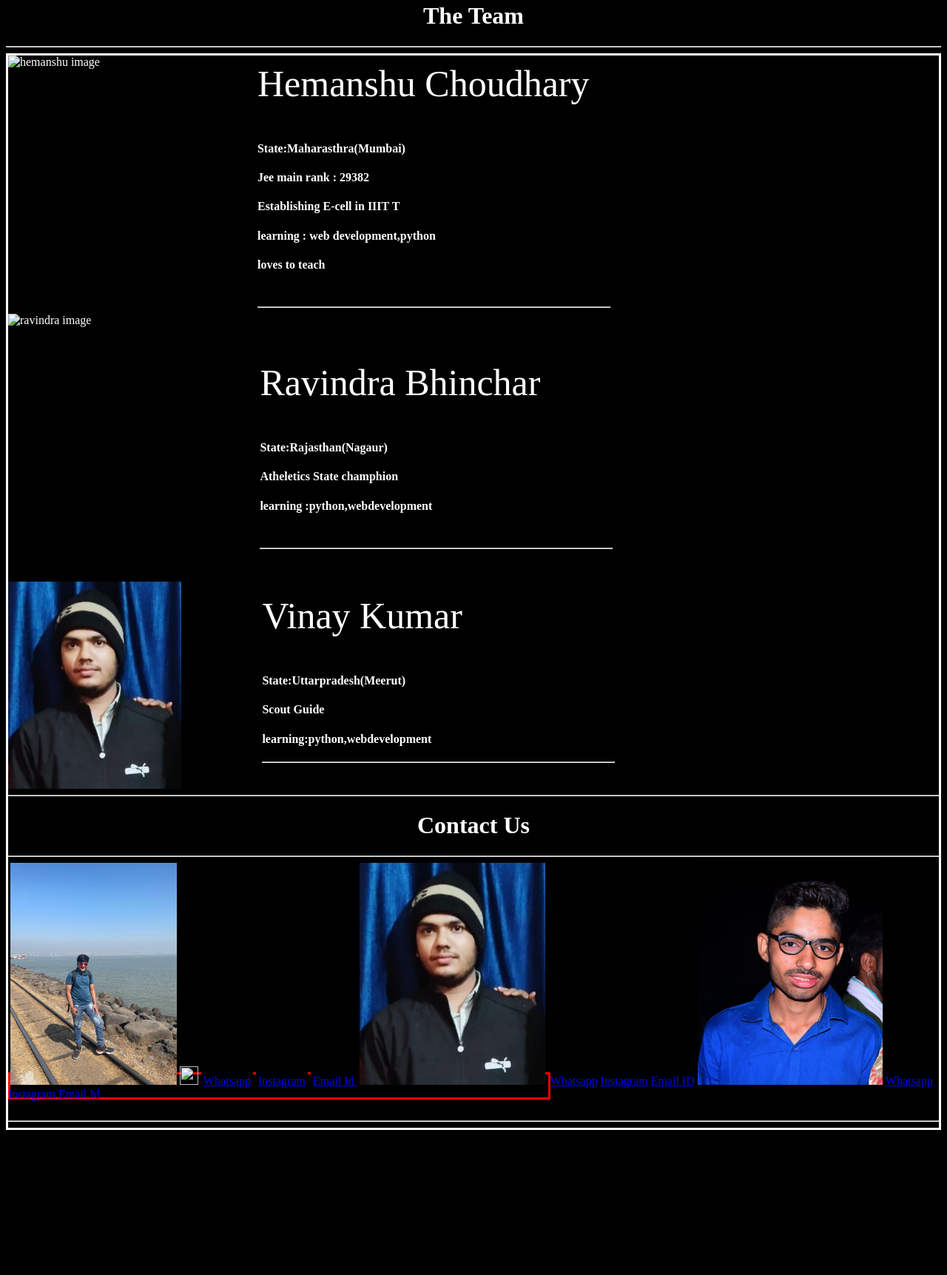
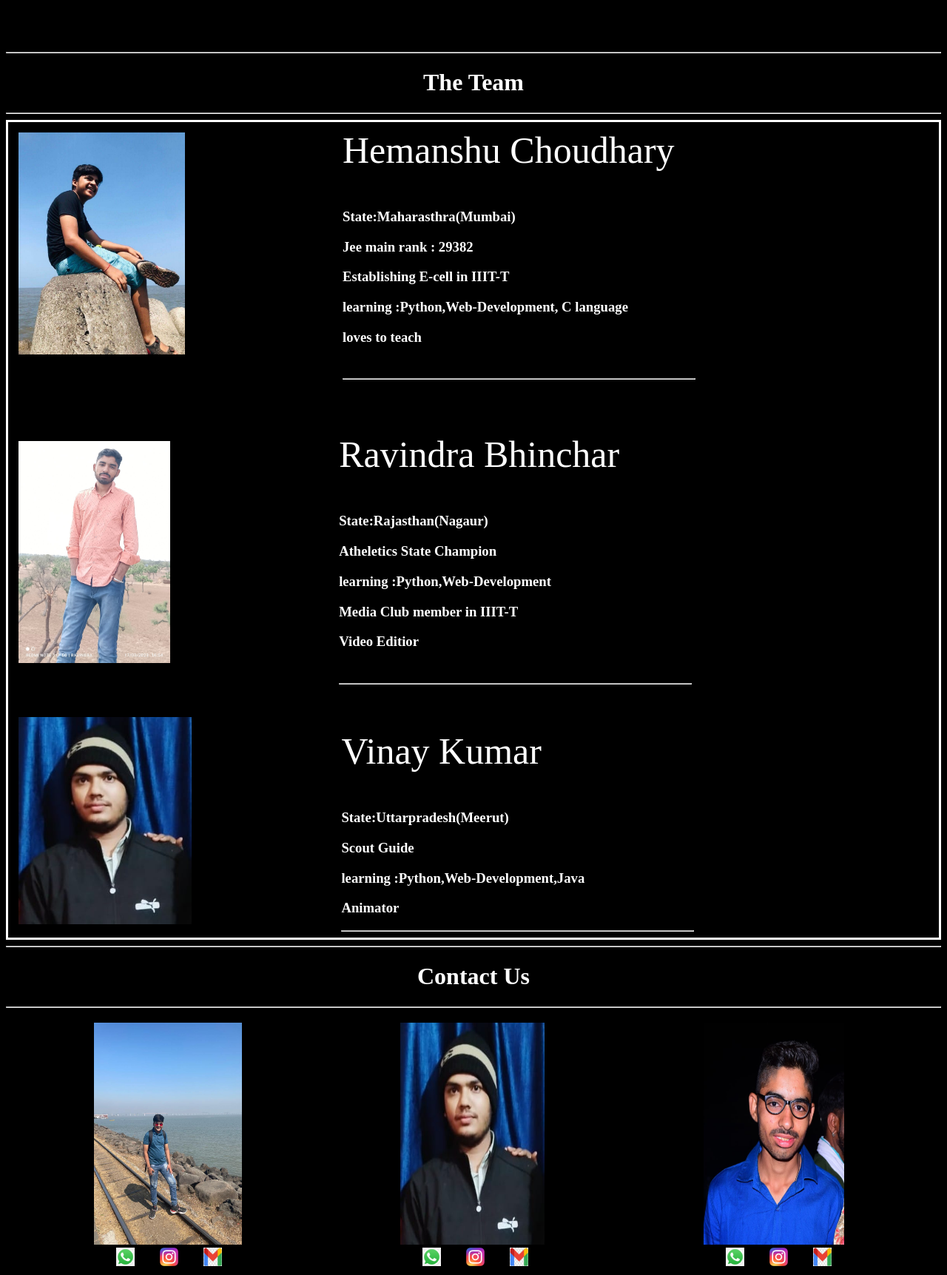
Before and after one commit to Sukhdevvinay/Hackgenius.github.io, a plain HTML site: page Hack.html in a window 1280 px wide. Shown: the part 757-2480 px from the top of the page at 74% size. Before the commit the page ends 2292 px from the top, so only its background shows below. Drawn offline with Linux system fonts and the light colour scheme.

Commit message:
1) Title of page 2) Navigation bar 3) Link of CSS 4) Link of Video ' 5) Making a Title Section 6) Making a Conatct Section

```diff
--- a/Hack.css
+++ b/Hack.css
@@ -1,8 +1,22 @@
+/*Styles used in Body*/
 body{
     background-color: black;
     color: white;
   }
-
+/*Fixing a position of navigation bar*/
+.head {
+    position: fixed;
+    width: 100%;
+    z-index: 1;
+}
+.main-content {
+    margin-top: 55px; /* The same height as the navbar */
+}
+/*background color of navigation bar*/
+.head.fixed {
+    background-color:black;
+}
+/*Style used in container of icons*/
   .head {
       border-style: solid;
       border-color: black;
@@ -12,10 +26,12 @@ body{
       margin-top: -8px;
       margin-left: -8px;
       margin-right: -8px;
-  }
+      }
+/*Used to remove the bottom line of links */
   nav a{
       text-decoration: none;
   }
+  /*Styles used in icons */
   .menu {
       font-size: 23px;
       border: solid;
@@ -24,13 +40,7 @@ body{
       margin-right: 127px;
       float: right;
   }
-  .port {
-      border-style: solid;
-      border-color: black;
-  }
-  #welcome {
-      float: center;
-  }
+  /*shifting information div to the center */
   .center {
       display: flex;
       justify-content: center;
@@ -38,55 +48,97 @@ body{
       font-size: 112px;
       padding-top: 14px;
     }
+    /*styles used in Images */
     #img {
       margin-top: -39px;
       height: 650px;
       width: 1442px;
     }
-
+    /*styles of team container*/
   .team {
       border-style: solid;
   }
+  /*styles of Person1*/
   .hemanshu1{
       display:flex
   }
+  /*styles of Personinfo1*/
   .hemanshuinfo{
       margin-left: 213px;
       width: 477px;
       margin-top: -41px;
   }
-
+  /*styles of Person2*/
   .name {
       font-size: 50px;
   }
+  /* styles of Head line*/
   #T1,#C1 {
       text-align: center;
       color: white;
   }
+  /* styles of Person2 */
   .ravindra1 {
       display:flex
   }
+  /* styles of Personinfo2 */
   .ravindrainfo {
       margin-left: 228px;
       width: 477px;
       margin-top: 14px;
   }
+  /* styles of Person3 */
   .vinay1 {
       display:flex
   }
+  /* Styles of Personinfo3 */
   .vinayinfo {
-      margin-left: 109px;
+      margin-left: 202px;
       width: 477px;
       margin-top: -33px;
   }
-  .icons {
-    border-style: solid;
-    border-color: black;
-    margin-bottom: 12px;
+  /*  */
+  .button{
+      text-decoration: none;
+      padding-left: 30px;
   }
-  .Iot {
-    border: red;
-    border-style: solid;
-    padding-bottom: 14px;
-    width:47px;
+  /* Styles of Conatct menu bar */
+  .Contactinfo{
+      display: flex;
+      justify-content: space-around;
+      flex-direction: row;
   }
+  /* styles of person3 info in menu bar */
+  .vinay2{
+      margin-top: 12px;
+  }
+   /* styles of person2 info in menu bar */
+  .ravindra2{
+      margin-top: 12px;
+      margin-right: -316px;
+  }
+   /* styles of person1 info in menu bar */
+  .hemanshu2{
+  margin-left: 12px;
+  margin-top: 12px;
+  }
+  /*Team Section Styles*/
+  .part2{
+    margin-top: 83px;
+  }
+  /* styles of icons after clicking on it */
+  .menu:hover{
+    color: aqua;
+  }
+  /*Arrangement of fixing the position*/
+  .right {
+    margin-left: 14px;
+  }
+  /*Arrangement of fixing the position*/
+  #rav {
+    margin-top: 75px;
+  }
+  /*Arrangement of fixing the position*/
+  #hem{
+    margin-top: 14px;
+  }
--- a/Hack.html
+++ b/Hack.html
@@ -1,89 +1,122 @@
 <!DOCTYPE html>
 <html lang="en">
 <head>
+            <!-- titile of page -->
         <title>Portfolio|Hack-Genious</title>
-        <nav>   <div class = "head">
-            <a class = "menu" href="#C1">📞Contact us</a>
-            <a class = "menu" href="#T1">👨‍👨‍👦Team</a>
-            <a class = "menu" href="#.port">🏠Home</a>
+           <!-- navigation bar -->
+            <div class = "head">
+             <nav>
+                <a class = "menu" href="#C1">  📞Contact us</a>
+                <a class = "menu" href="#T1">   👨‍👨‍👦Team</a>
+                <a class = "menu" href="#top"> 🏠Home</a>
+             </nav>
             </div>
-    </nav>
+             <!-- link of css file -->
+            <link rel="stylesheet" href="Hack.css">
 </head>
-    <link rel="stylesheet" href="Hack.css">
 <body>
-
-        <div class = "port"  style="height:70%; width:100%">
-            <div class="video" style="height:70%; width:100%">
-        <video src="video1.mp4" autoplay loop height="650px" width="100%"></video>
+     <!-- linking of video to html  -->
+    <div  style="height:100%; width:100%">
+     <section id="top"></section>
+      <div class="video"   style="height:100%; width:100%">
+       <video src="video1.mp4" autoplay loop height="732px" width="100%">
+      </section>
+       </video>
       </div>
     </div>
+
+    <!-- title of team section  -->
+    <div class="part2">
      <hr>
-
       <H1 id="T1">The Team</H1>
      <HR>
+    </div>
+    <!-- Content of team section  -->
      <div class="team">
+        <!-- hemanshu section 1 -->
         <div class="hemanshu1">
-    <img src="hemanshu.jpg" height="300" alt="hemanshu image"  > </img>
+            <img src="hemanshu.jpg" height="300" alt="hemanshu image" id="hem" class = "right"> </img>
                 <div class="hemanshuinfo">
                     <p class = "name">Hemanshu Choudhary</p>
-        <h4>State:Maharasthra(Mumbai)</h4>
-        <h4>Jee main rank : 29382</h4>
-        <h4>Establishing E-cell in IIIT T</h4>
-        <h4>learning : web development,python</h4>
-        <h4>loves to teach </h4>
+                    <h3>State:Maharasthra(Mumbai)</h3>
+                    <h3>Jee main rank : 29382</h3>
+                    <h3>Establishing E-cell in IIIT-T</h3>
+                    <h3>learning :Python,Web-Development, C language</h3>
+                    <h3>loves to teach </h3>
                     <br>
                     <hr>
                 </div>
         </div>
+        <!-- ravindra section 1 -->
         <div class="ravindra1">
-    <img src="ravindra1.jpg" height="300" alt="ravindra image"> </img>
+            <img src="ravindra1.jpg" height="300" alt="ravindra image" class = "right" id = "rav"> </img>
                     <div class = "ravindrainfo">
                          <p class='name'>Ravindra Bhinchar</p>
-    <h4>State:Rajasthan(Nagaur)</h4>
-    <h4>Atheletics State champhion </h4>
-    <h4>learning :python,webdevelopment</h4>
+                         <h3>State:Rajasthan(Nagaur)</h3>
+                         <h3>Atheletics State Champion </h3>
+                         <h3>learning :Python,Web-Development</h3>
+                         <h3>Media Club member in IIIT-T</h3>
+                         <h3>Video Editior</h3>
                          <br>
                          <hr>
                     </div>
         </div>
         <br>
         <br>
-
+        <!-- vinay section 1 -->
         <div class="vinay1">
-    <img src="vinay.jpeg" height="280" alt="vinay image "></img>
-
+            <img src="vinay.jpeg" height="280" alt="vinay image" class="right" ></img>
                 <div class="vinayinfo">
                          <p class="name">Vinay Kumar </p>
-    <h4>State:Uttarpradesh(Meerut)</h4>
-    <h4>Scout Guide</h4>
-    <h4>learning:python,webdevelopment</h4>
+                         <h3>State:Uttarpradesh(Meerut)</h3>
+                         <h3>Scout Guide</h3>
+                         <h3>learning :Python,Web-Development,Java</h3>
+                         <h3>Animator</h3>
                          <hr>
                 </div>
         </div>
+    </div>
     <hr>
-
+    <!-- Contact us section  -->
     <h1 id="C1">Contact Us</h1>
     <hr>
-    <span class = "Iot">
-        <img src="hemanshu2.jpeg" height="300" alt="hemanshu image"></img>
+    <div class="Contactinfo">
+
+        <!-- hemanshu section 2  -->
+        <div class="person1">
+             <div class="hemanshu2">
+                 <img src="hemanshu2.jpg" height="300" alt="hemanshu image" width="200px" height="30px"></img>   <br>
+               <div class = "social">
+                  <a class="button" href="https://api.whatsapp.com/send/?phone=7021552408&text&type=phone_number&app_absent=0" target="_blank">
                   <img src="./whatsapp.jpeg" width="25px" height="25px"/>
-                <a class = "icons"href="https://api.whatsapp.com/send/?phone=7021552408&text&type=phone_number&app_absent=0" target="_blank">Whatsapp</a>
-                <a class = "icons"href="https://instagram.com/hemanshu._1?igshid=ZDdkNTZiNTM=" target="_blank">Instagram</a>
-                <a class = "icons"href="mailto:hemanshujc01@gmail.com" target="_blank">Email Id </a>
-         <img src="vinay.jpeg" height="300" alt="vinay image"></img>
-    </span>
-     <h>
-     <a href="https://api.whatsapp.com/send/?phone=9084246255&text&type=phone_number&app_absent=0" target="_blank">Whatsapp</a>
-     <a href="https://instagram.com/sukhv_inay?igshid=ZDdkNTZiNTM=" target="_blank">Instagram</a>
-     <a href="mailto:sukhdevvina9693@gmail.com" target="_blank">Email ID</a>
-     </h>
-    <img src="ravindra2.jpeg" height="300" alt="ravindra image"></img>
-    <a href="https://api.whatsapp.com/send/?phone=8854948324&text&type=phone_number&app_absent=0" target="_blank">Whatsapp</a>
-    <a href="https://instagram.com/ravindra_choudhary005?igshid=ZDdkNTZiNTM=>Instagram" target="_blank">Instagram</a>
-    <a href="mailto:bhincharravi@gmail.com" target="_blank">Email Id</a>
+                  </a>
+                  <a class="button" href="https://instagram.com/hemanshu._1?igshid=ZDdkNTZiNTM=" target="_blank"> <img src="./insta.jpg" width="25px" height="25px"></a>
+                  <a class="button" href="mailto:hemanshujc01@gmail.com" target="_blank">   <img src="gmail.jpeg" width="25px" height="25px"/> </a>
+                 </div>
+              </div>
+        </div>
+
+        <!-- vinay section 2 -->
+        <div class="person2">
+              <div class="vinay2">
+                 <img src="vinay.jpeg" height="300" alt="vinay image" width="195px" height="30px" ></img><br>
+                 <a class="button" href="https://api.whatsapp.com/send/?phone=9084246255&text&type=phone_number&app_absent=0" target="_blank"> <img src="./whatsapp.jpeg" width="25px" height="25px"/></a>
+                 <a class="button" href="https://instagram.com/sukhv_inay?igshid=ZDdkNTZiNTM=" target="_blank">   <img src="./insta.jpg" width="25px" height="25px"></a>
+                 <a class="button" href="mailto:sukhdevvina9693@gmail.com" target="_blank"><img src="gmail.jpeg" width="25px" height="25px"/></a>
+              </div>
+        </div>
+
+        <!-- ranvindra section 2 -->
+        <div class="person3">
+            <div class="ravindra2">
+                 <img src="ravindra2.jpg" height="300" alt="ravindra image"width="190px" height="30px" ></img><br>
+                 <a class="button"  href="https://api.whatsapp.com/send/?phone=8854948324&text&type=phone_number&app_absent=0" target="_blank"> <img src="./whatsapp.jpeg" width="25px" height="25px"/></a>
+                 <a class="button" href="https://instagram.com/ravindra_choudhary005?igshid=ZDdkNTZiNTM=>Instagram" target="_blank">   <img src="./insta.jpg" width="25px" height="25px"></a>
+                 <a class="button" href="mailto:bhincharravi@gmail.com" target="_blank"><img src="gmail.jpeg" width="25px" height="25px"/></a>
+            </div>
+        </div>
         <BR>
         <br>
-    <hr>
-
+    </div>
 </body>
 </html>
```
Also changed, not shown: gmail.jpeg (added), hemanshu.jpg (renamed from hemanshu.jpeg), hemanshu2.jpg (renamed from hemanshu2.jpeg), home.png (deleted), insta.jpg (added), ravindra1.jpg (renamed from ravindra1.jpeg), ravindra2.jpg (renamed from ravindra2.jpeg), whatsapp.jpeg (added). Lines whose indentation alone changed are shown as unchanged.
